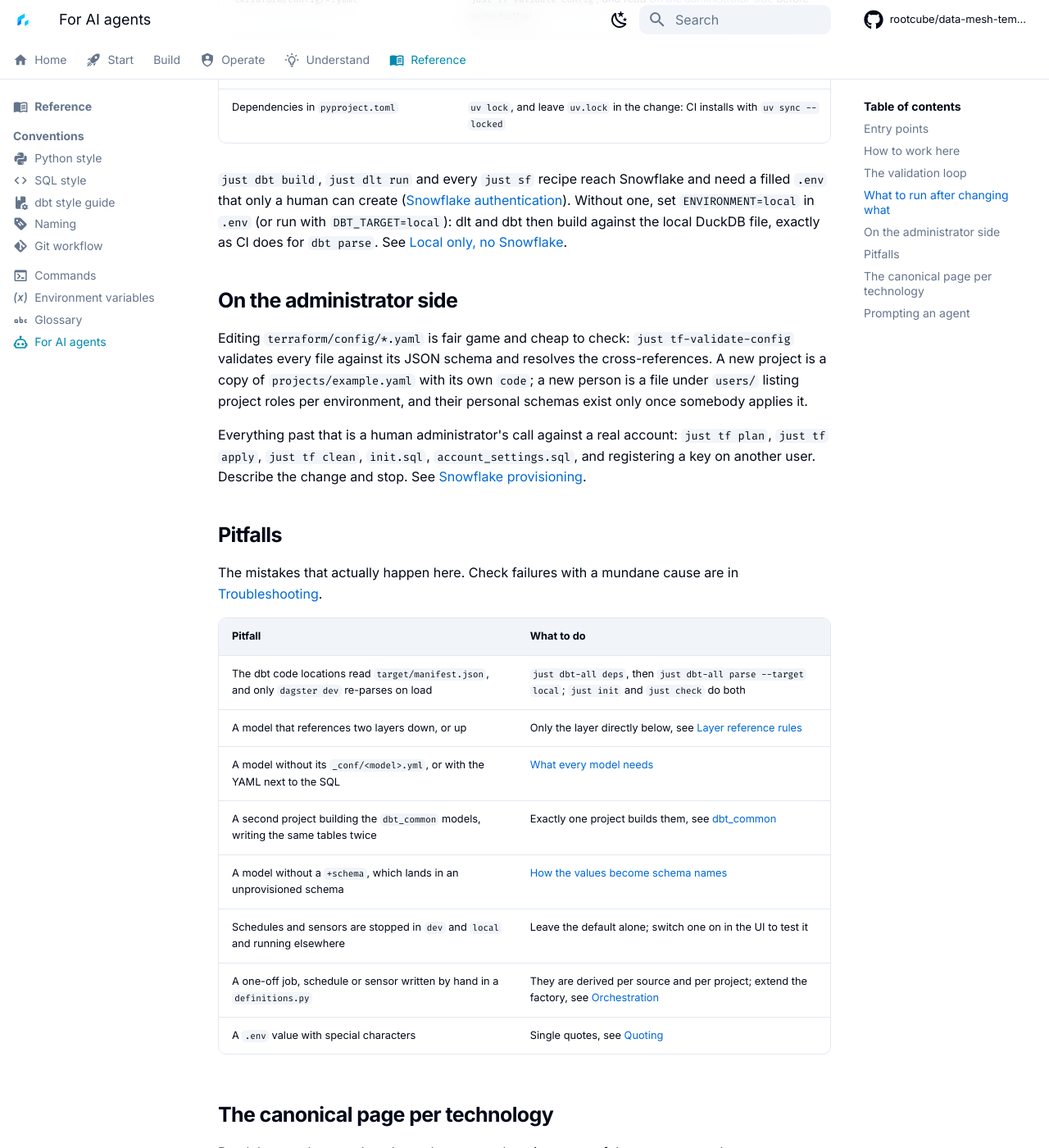
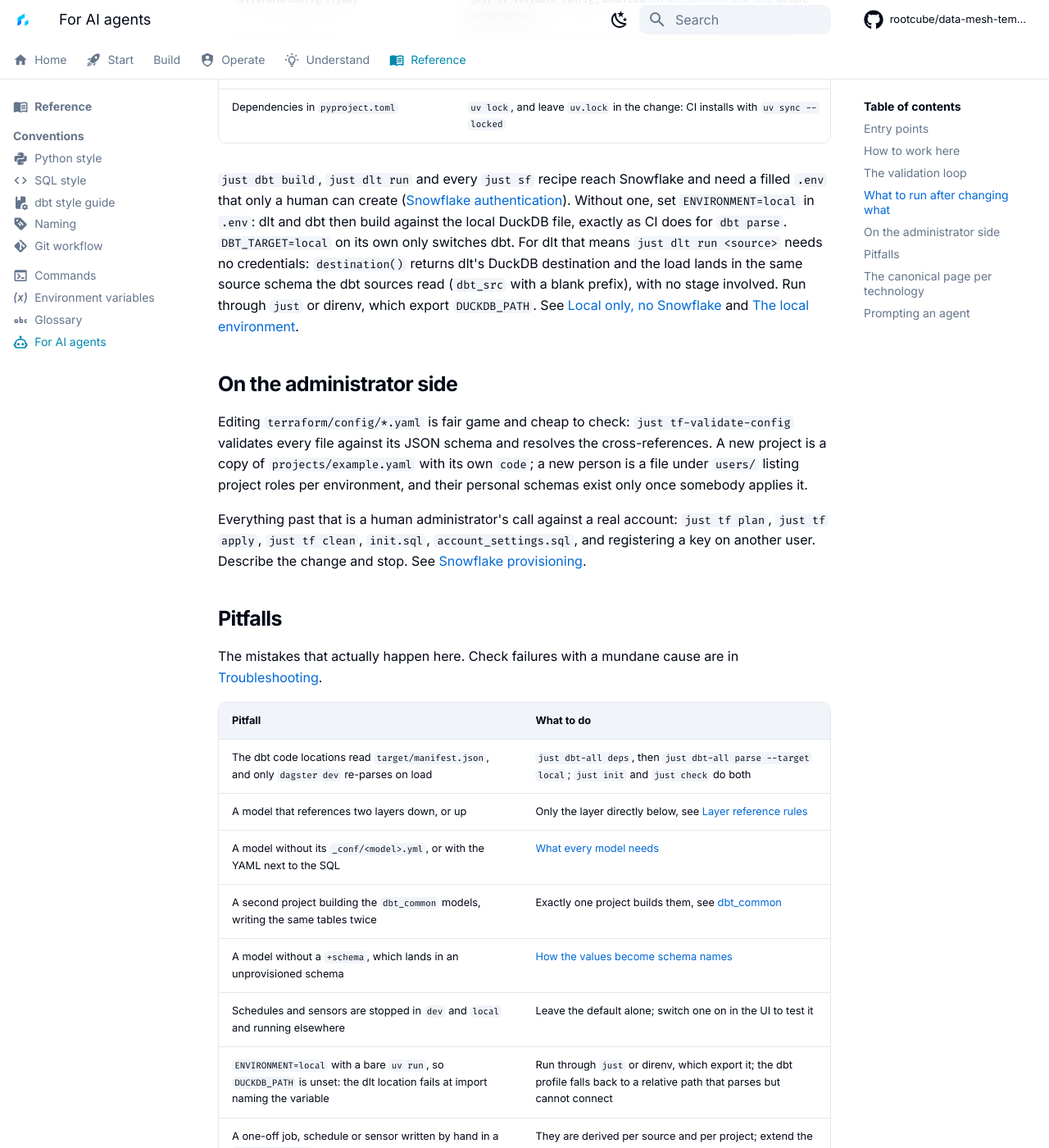
Before and after one commit to rootcube/data-mesh-template, an MkDocs documentation site: the page built from docs/reference/ai-agents.md, in a window 1280 px wide and 1400 px high, scrolled down 2483 px. Shown: the whole window at 82% size. Built offline with MkDocs 1.6.1 and Material for MkDocs 9.7.7, drawn with Linux system fonts in a browser that asks for light colours; comment, search, counter and statistics services are not loaded.

Commit message:
docs: enhance local environment documentation for dlt and DuckDB integration

```diff
--- a/docs/reference/ai-agents.md
+++ b/docs/reference/ai-agents.md
@@ -59,9 +59,13 @@ so skipping a step only postpones the failure.
 
 `just dbt build`, `just dlt run` and every `just sf` recipe reach Snowflake and need a filled
 `.env` that only a human can create ([Snowflake authentication](../start/snowflake-auth.md)).
-Without one, set `ENVIRONMENT=local` in `.env` (or run with `DBT_TARGET=local`): dlt and dbt then
-build against the local DuckDB file, exactly as CI does for `dbt parse`. See
-[Local only, no Snowflake](../start/installation.md#local-only-no-snowflake).
+Without one, set `ENVIRONMENT=local` in `.env`: dlt and dbt then build against the local DuckDB
+file, exactly as CI does for `dbt parse`. `DBT_TARGET=local` on its own only switches dbt. For
+dlt that means `just dlt run <source>` needs no credentials: `destination()` returns dlt's
+DuckDB destination and the load lands in the same source schema the dbt sources read (`dbt_src`
+with a blank prefix), with no stage involved. Run through `just` or direnv, which export
+`DUCKDB_PATH`. See [Local only, no Snowflake](../start/installation.md#local-only-no-snowflake)
+and [The local environment](../understand/ingestion.md#the-local-environment).
 
 ## On the administrator side
 
@@ -89,6 +93,7 @@ The mistakes that actually happen here. Check failures with a mundane cause are
 | A second project building the `dbt_common` models, writing the same tables twice | Exactly one project builds them, see [dbt_common](dbt-style-guide.md#dbt_common) |
 | A model without a `+schema`, which lands in an unprovisioned schema | [How the values become schema names](environment-variables.md#how-the-values-become-schema-names) |
 | Schedules and sensors are stopped in `dev` and `local` and running elsewhere | Leave the default alone; switch one on in the UI to test it |
+| `ENVIRONMENT=local` with a bare `uv run`, so `DUCKDB_PATH` is unset: the dlt location fails at import naming the variable | Run through `just` or direnv, which export it; the dbt profile falls back to a relative path that parses but cannot connect |
 | A one-off job, schedule or sensor written by hand in a `definitions.py` | They are derived per source and per project; extend the factory, see [Orchestration](../understand/orchestration.md) |
 | A `.env` value with special characters | Single quotes, see [Quoting](environment-variables.md) |
 
--- a/docs/start/installation.md
+++ b/docs/start/installation.md
@@ -77,6 +77,25 @@ What is different in local mode:
   sqlfluff lint while a run is active, fail with a lock error. Fine for one engineer working
   alone; see [Orchestration](../understand/orchestration.md#the-local-instance).
 
+### dlt in local mode
+
+The same `ENVIRONMENT=local` switches dlt: `destination()` in `dlt_pipelines/utils/destination.py`
+hands every pipeline dlt's DuckDB destination on `DUCKDB_PATH` instead of the Snowflake one, so
+a pipeline changes nothing and needs no credentials. A load lands in the source schema the dbt
+sources read, `dbt_src` (or `<SNOWFLAKE_SCHEMA>_src` when `.env` still carries a prefix), as
+`<source>__<entity>` next to dlt's `_dlt_loads`, `_dlt_version` and `_dlt_pipeline_state`
+tables. `merge` loads stage in dlt's default `<schema>_staging`, emptied after each load
+(`.dlt/config.toml`), and pipeline state stays under `.dlt/data`. The Snowflake stage, its
+`<pipeline>__<load id>` folders and `.dlt/secrets.toml` play no part.
+
+- `just dlt run knmi` loads outside Dagster; `just dlt run knmi --full-refresh` reloads from scratch.
+- `just start`, then materialize `dlt/ingest/knmi/climate_hourly`: the same load through Dagster.
+- A new source follows [Adding a dlt load](../build/adding-dlt-loads.md) unchanged;
+  `destination(SOURCE)` decides from `.env` where it lands.
+- `ENVIRONMENT=local` without `DUCKDB_PATH` (a bare `uv run` outside `just` and direnv) fails at
+  import with a message naming the variable, instead of letting dlt write `ingest_knmi.duckdb`
+  into the working directory.
+
 `just reset-local` deletes `.duckdb/` along with the rest of the local state and recreates the
 directory. Next: `just start`, or `just dlt run knmi` and then `just dbt build`.
 
--- a/docs/understand/ingestion.md
+++ b/docs/understand/ingestion.md
@@ -142,6 +142,19 @@ In `dev` the pipeline runs as your engineer role. In a deployed environment it r
 project's ingest system role, `RL_<PROJECT>_<ENV>__ING`, the only role with write access to the
 source layer there. See [Role](role.md).
 
+### The local environment
+
+With `ENVIRONMENT=local` the same two functions point at the DuckDB file `DUCKDB_PATH` names:
+`destination()` returns `dlt.destinations.duckdb` and `source_dataset()` the same source schema
+name, `dbt_src` with a blank prefix, so the dbt sources read the load exactly as they do in
+`dev`. dlt inserts straight into the file: no stage, no `PUT` or `COPY INTO`, so the section
+below does not apply. `merge` loads stage in dlt's default `<schema>_staging`, emptied after
+each load, and pipeline state stays under `.dlt/data`. The loaded table sits next to dlt's
+`_dlt_loads`, `_dlt_version` and `_dlt_pipeline_state`. Without `DUCKDB_PATH`, which the
+justfile and `.envrc` export, the factory fails at import rather than letting dlt write
+`ingest_knmi.duckdb` into the working directory. Setup and commands:
+[Local only, no Snowflake](../start/installation.md#local-only-no-snowflake).
+
 ### The load stage
 
 dlt writes each load as JSONL files under `.dlt/data/`, uploads them with `PUT` and loads the
```
